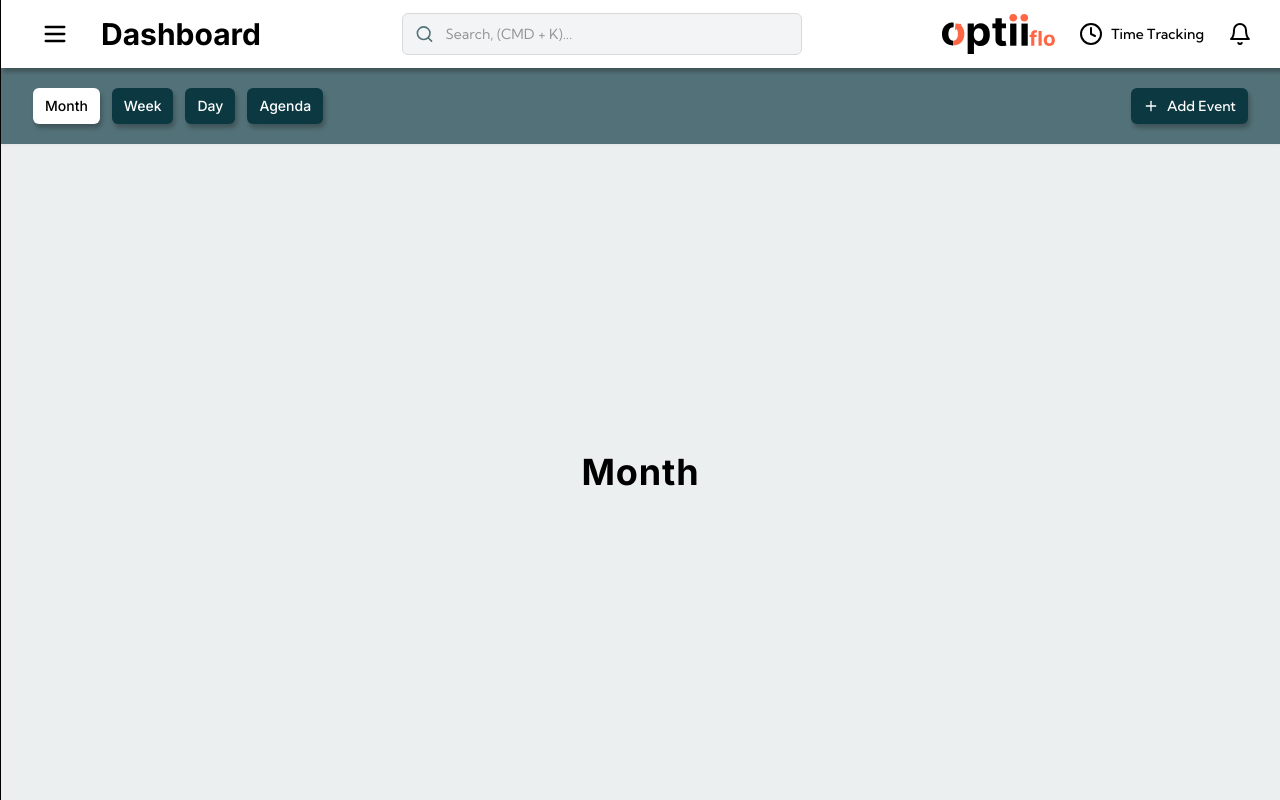
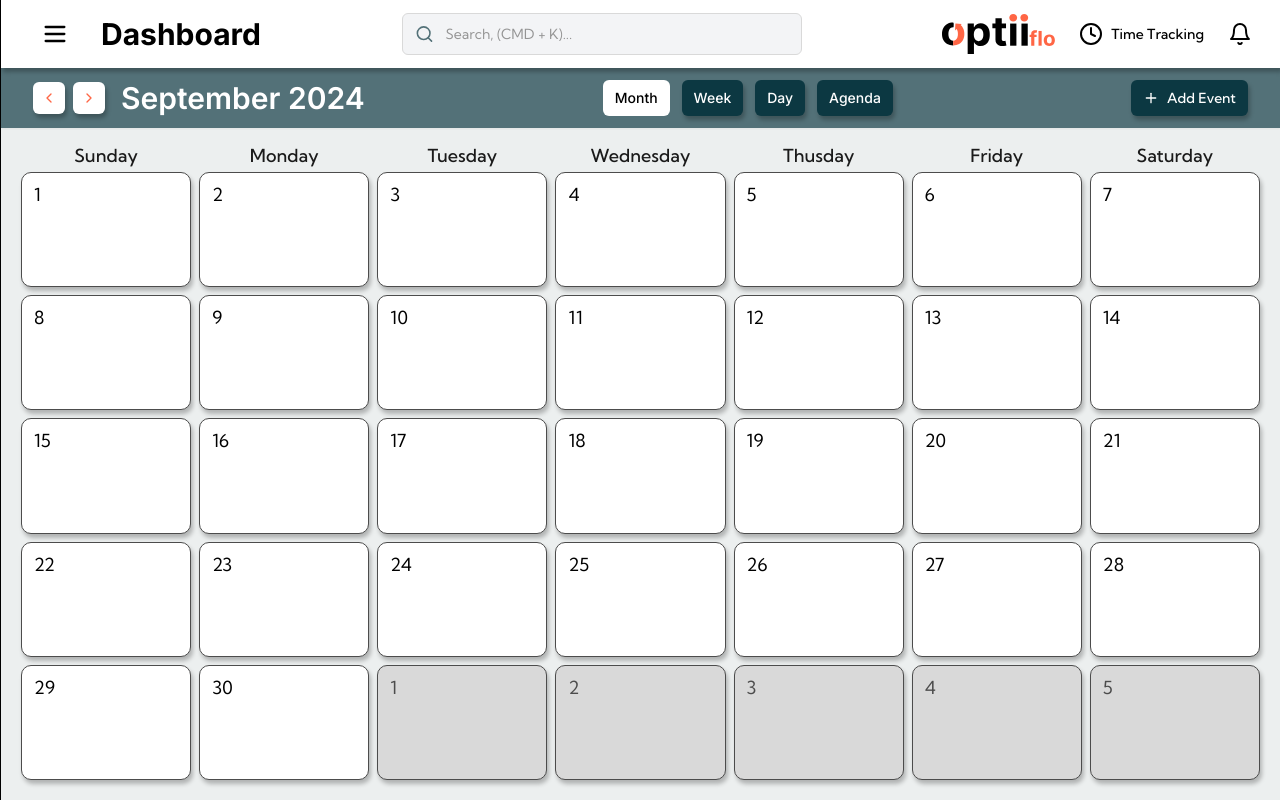
Before and after one commit to jduncan017/optiiflo-mvp, a Next.js app: page /calendar in a window 1280 px wide. Built offline with nearby package versions, Linux system fonts and the light colour scheme.

Commit message:
add calendar page, button format clean

```diff
--- a/src/app/calendar/page.tsx
+++ b/src/app/calendar/page.tsx
@@ -2,9 +2,24 @@
 import { Plus } from "lucide-react";
 import { useState } from "react";
 import TopBar from "~/components/ui/topBar";
+import { ChevronLeft, ChevronRight } from "lucide-react";
+import { Button } from "~/components/ui/button";
+import MonthView from "~/components/calendar/MonthView";
+
 
 export default function CalendarPage() {
+
+  const [startDate, setStartDate] = useState(new Date())
   const [selectedTab, setSelectedTab] = useState("Month");
+  const date = new Date(startDate)
+  const year = date.getFullYear()
+  const month = date.getMonth()
+
+  const monthNames = [
+    'January', 'February', 'March', 'April', 'May', 'June',
+    'July', 'August', 'September', 'October', 'November', 'December'
+  ];
+
   const topBarTitles = [
     {
       name: "Month",
@@ -27,9 +42,12 @@ export default function CalendarPage() {
       onClick: () => setSelectedTab("Agenda"),
     },
   ];
+
+
+
   return (
-    <div className="EmailClient flex h-full w-full bg-G1">
-      <div className="flex h-full w-full flex-col items-center justify-center bg-G1 text-2xl">
+    <div className="CalendarPage flex h-full w-full bg-G1">
+      <div className="PageContent flex h-full w-full flex-col items-center justify-center bg-G1 text-2xl">
         <TopBar
           titles={topBarTitles}
           addButton={{
@@ -39,9 +57,23 @@ export default function CalendarPage() {
             },
             icon: <Plus className="h-4 w-4" />,
           }}
-        />
-        <div className="flex h-full w-full items-center justify-center">
-          <h2 className="text-4xl font-bold tracking-wide">{selectedTab}</h2>
+        >
+          <div className="DateContainer flex gap-4 items-center">
+          <div className="ButtonContainer flex gap-2">
+          <Button size="smIcon" className="bg-N1 text-P2 hover:bg-P2 hover:text-N1 shadow-optii h-fit">
+            <ChevronLeft className="h-4 w-4"/>
+          </Button>
+          <Button size="smIcon" className="bg-N1 text-P2 hover:bg-P2 hover:text-N1 shadow-optii h-fit">
+            <ChevronRight className="h-4 w-4"/>
+          </Button>
+          </div>
+          <h2>
+            {monthNames[month]} {year}
+          </h2>
+          </div>
+        </TopBar>
+        <div className="CalendarContent flex flex-col h-full w-full items-center justify-center p-5">
+          <MonthView year={year} month={month}/>
         </div>
       </div>
     </div>
--- a/src/components/appSidebar.tsx
+++ b/src/components/appSidebar.tsx
@@ -66,7 +66,7 @@ export default function SidebarComponent() {
       <div className="AccountSettingsContainer mt-auto rounded-md bg-G3 text-white">
         <Button
           variant="default"
-          className="flex w-full items-center gap-6 rounded-sm py-10 text-start"
+          className="flex w-full items-center gap-6 py-10 text-start"
         >
           <Avatar
             fullName="Joshua Duncan"
--- /dev/null
+++ b/src/components/calendar/DateBox.tsx
@@ -0,0 +1,17 @@
+interface DateBoxProps {
+    date?: Date | null
+    currentMonth: number
+}
+
+export default function DateBox({date, currentMonth}:DateBoxProps){
+
+    const isCurrentMonth = date?.getMonth() === currentMonth
+
+    return (
+        <div className={`DateBox w-full h-full border rounded-[10px] py-2 px-3 shadow-optii border-G4 ${isCurrentMonth ? "bg-N1 text-black":"bg-G2 text-G4"}`}>
+            {date && <p className="Date text-lg text-bold text-sans">
+                {date.getDate()}
+            </p>}
+        </div>
+    )
+}
--- /dev/null
+++ b/src/components/calendar/MonthView.tsx
@@ -0,0 +1,30 @@
+import { getDatesForMonth } from "~/utils/getDatesForMonth";
+import DateBox from "./DateBox";
+
+interface MonthViewProps {
+    year: number,
+    month: number
+  }
+
+  export default function MonthView({year, month }: MonthViewProps){
+
+    const dates = getDatesForMonth(year, month);
+    console.log(dates)
+
+    return (
+      <div className="MonthView h-full w-full flex flex-col gap-2">
+        <div className="DayGrid grid grid-cols-7 gap-2 h-fit w-full">
+          {['Sunday', 'Monday', 'Tuesday', 'Wednesday', 'Thusday', 'Friday', 'Saturday'].map(day => (
+            <div key={day} className="Day leading-4 text-lg font-medium text-G5 w-full text-center h-fit">
+              {day}
+            </div>
+          ))}
+          </div>
+        <div className="CalendarGrid grid grid-cols-7 gap-2 h-full w-full">
+          {dates.map((date, i) => (
+            <DateBox key={i} date={date} currentMonth={month} />
+          ))}
+        </div>
+      </div>
+    );
+  };
--- a/src/components/emailClient/InnerSidebar.tsx
+++ b/src/components/emailClient/InnerSidebar.tsx
@@ -30,21 +30,6 @@ const SidebarStyles = cva(
   },
 );
 
-const ButtonStyles = cva(
-  "h-12 w-full justify-start gap-3 text-white hover:bg-white hover:shadow-optii hover:text-S4",
-  {
-    variants: {
-      selected: {
-        true: "text-P2 hover:text-P2 hover:bg-G1 shadow-optii bg-G1 cursor-default",
-        false: "hover:bg-white hover:text-S4",
-      },
-    },
-    defaultVariants: {
-      selected: false,
-    },
-  },
-);
-
 const TooltipStyles = cva(
   "Tooltip fixed ml-[100px] top-1/2 -translate-y-1/2 px-3 py-2 rounded-md bg-G5 text-white text-sm whitespace-nowrap z-50 shadow-lg opacity-0 transition-opacity duration-200",
   {
@@ -72,10 +57,9 @@ export default function InnerSidebar({
         {Object.entries(Buttons).map(([key, button]) => (
           <li className={`${key} group relative w-full px-4`} key={key}>
             <Button
-              variant="ghost"
-              className={ButtonStyles({
-                selected: key === selectedButton,
-              })}
+              variant={key===selectedButton ? "ghostSelected":"ghost"}
+              size={"icon"}
+              className={"w-full px-4 h-12 justify-start"}
               onClick={() => {
                 button.action();
               }}
@@ -105,7 +89,8 @@ export default function InnerSidebar({
         <li className="relative w-full px-4">
           <Button
             variant="ghost"
-            className="h-12 w-full justify-start gap-3 text-white hover:bg-white hover:text-S4"
+            size="icon"
+            className={"w-full px-4 h-12 justify-start"}
             onClick={() => {
               setIsOpen(!isOpen);
             }}
--- a/src/components/navigationBar.tsx
+++ b/src/components/navigationBar.tsx
@@ -23,7 +23,7 @@ export function NavigationBar() {
   return (
     <div className="NavigationBar relative z-10 flex w-full items-center justify-between gap-5 bg-white px-7 py-2 shadow-optii">
       <div className="flex items-center gap-5">
-        <Button variant="ghost" size="icon" onClick={toggleSidebar}>
+        <Button variant="menu" size="icon" onClick={toggleSidebar}>
           <Menu className="h-7 w-7" />
         </Button>
         <div className="flex items-center gap-5">
--- a/src/components/ui/button.tsx
+++ b/src/components/ui/button.tsx
@@ -9,19 +9,21 @@ const buttonVariants = cva(
   {
     variants: {
       variant: {
-        default: "bg-G3 px-4 py-2 text-gray-50 hover:bg-S5/70",
+        default: "bg-G3 px-4 py-2 text-gray-50 hover:bg-S5",
         selected: "bg-S5 text-white hover:bg-S5 cursor-default",
-        destructive: "bg-red-500 text-gray-50 hover:bg-red-500/90",
-        outline: "border border-G1 bg-white hover:bg-G1 hover:text-G4",
-        secondary: "bg-G1 text-G4 hover:bg-G1/80",
-        ghost: "hover:bg-P2 hover:text-N1",
-        link: "text-G4 underline-offset-4 hover:underline",
+        destructive: "bg-red-500 text-gray-50 hover:bg-red-400",
+        secondary: "bg-S5 flex item-center gap-2 shadow-optii hover:bg-P2",
+        secondarySelected: "bg-N1 text-black hover:cursor-default",
+        ghost: "hover:bg-white hover:text-S4 hover:shadow-optii text-white",
+        ghostSelected: "text-P2 hover:text-P2 hover:bg-G1 shadow-optii bg-G1 cursor-default",
+        menu: "hover:bg-P2 hover:text-N1"
       },
       size: {
         default: "h-10 px-4 py-2",
         sm: "h-9 rounded-md px-3",
         lg: "h-12 rounded-md px-8",
-        icon: "p-3 justify-center w-fit",
+        icon: "p-3 w-fit",
+        smIcon: "p-2 w-fit"
       },
     },
     defaultVariants: {
--- a/src/components/ui/topBar.tsx
+++ b/src/components/ui/topBar.tsx
@@ -1,7 +1,6 @@
 "use client";
 import { useState } from "react";
 import { Button } from "./button";
-import { cn } from "~/lib/utils";
 
 interface TopBarProps {
   titles: {
@@ -14,23 +13,20 @@ interface TopBarProps {
     icon?: React.ReactNode;
     onClick: () => void;
   };
+  children?: React.ReactNode;
 }
 
-export default function TopBar({ titles, addButton }: TopBarProps) {
+export default function TopBar({ titles, addButton, children }: TopBarProps) {
   const [selectedTitle, setSelectedTitle] = useState(titles[0]?.name ?? "");
 
   return (
-    <div className="TopBar flex w-full items-center justify-between gap-3 bg-S4 px-8 py-5 text-white shadow-sm">
+    <div className="TopBar flex w-full items-center justify-between gap-3 bg-S4 px-8 py-3 text-white shadow-sm">
+      {children}
       <div className="SelectButtons flex gap-3">
         {titles.map((title) => (
           <Button
-            variant={selectedTitle === title.name ? "selected" : "ghost"}
+            variant={selectedTitle === title.name ? "secondarySelected" : "secondary"}
             size="sm"
-            className={cn(
-              "bg-S5 flex items-center gap-2 shadow-optii",
-              selectedTitle === title.name &&
-                "bg-N1 text-black hover:cursor-default hover:bg-N1",
-            )}
             onClick={() => {
               setSelectedTitle(title.name);
               title.onClick();
@@ -44,8 +40,7 @@ export default function TopBar({ titles, addButton }: TopBarProps) {
       </div>
       {addButton && (
         <Button
-          className="bg-S5 flex gap-2 shadow-optii"
-          variant="ghost"
+          variant="secondary"
           size="sm"
           onClick={addButton.onClick}
         >
--- /dev/null
+++ b/src/utils/getDatesForMonth.tsx
@@ -0,0 +1,31 @@
+// Helper function to get all dates for a given month
+export const getDatesForMonth = (year:number, month:number) => {
+    const firstDay = new Date(year, month, 1);
+    const lastDay = new Date(year, month + 1, 0);
+    const dates = [];
+
+    // Calculate dates from previous month
+    const firstDayOfWeek = firstDay.getDay();
+    const prevMonth = new Date(year, month, 0); // Last day of previous month
+    const prevMonthDays = prevMonth.getDate();
+
+    for (let i = firstDayOfWeek - 1; i >= 0; i--) {
+      const day = prevMonthDays - i;
+      dates.push(new Date(year, month - 1, day));
+    }
+
+    // Add all days of the current month
+    for (let day = 1; day <= lastDay.getDate(); day++) {
+      dates.push(new Date(year, month, day));
+    }
+
+    // Add dates from next month
+    const totalDays = dates.length;
+    const remainingDays = (7 - (totalDays % 7)) % 7;
+    for (let i = 1; i <= remainingDays; i++) {
+      dates.push(new Date(year, month + 1, i));
+    }
+
+    return dates;
+
+    };
```
